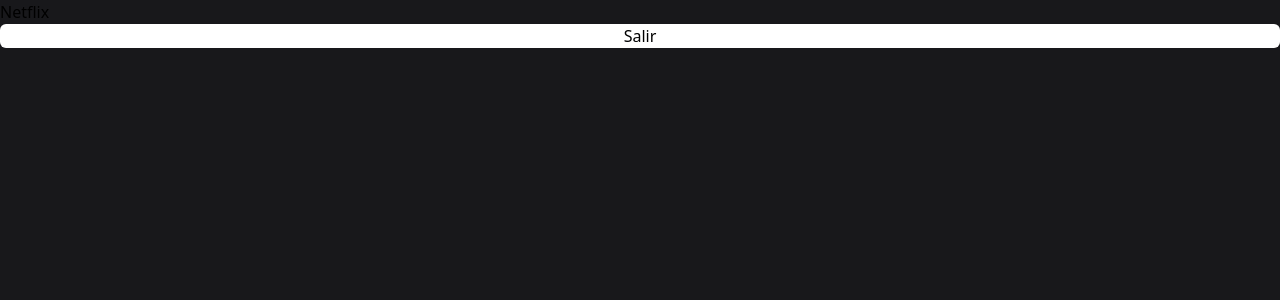
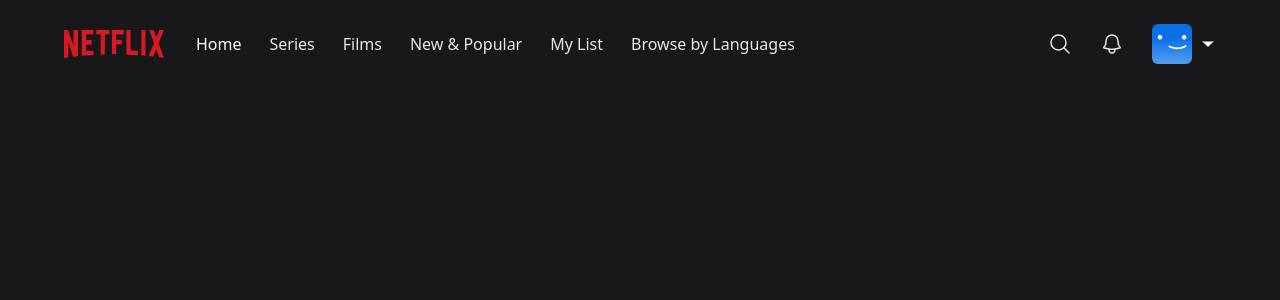
Before and after one commit to Jmestrelozano/Netflix, a Next.js app: page / in a window 1280 px wide. Shown: the top 300 px of the page. Built offline with nearby package versions, Linux system fonts and the light colour scheme; no server answers.

Commit message:
create navbar

```diff
--- /dev/null
+++ b/components/navbar/AccountMenu.tsx
@@ -0,0 +1,43 @@
+import React from "react";
+import Image from "next/image";
+import { signOut } from "next-auth/react";
+
+import useCurrentUser from "@/hooks/useCurrentUser";
+
+interface AccountMenuProps {
+  visible?: boolean;
+}
+
+export const AccountMenu: React.FC<AccountMenuProps> = ({ visible }) => {
+  const { data: currentUser } = useCurrentUser();
+
+  if (!visible) {
+    return null;
+  }
+
+  return (
+    <div className="bg-black w-56 absolute top-14 right-0 py-5 flex-col border-2 border-gray-800 flex">
+      <div className="flex flex-col gap-3">
+        <div className="px-3 group/item flex flex-row gap-3 items-center w-full">
+          <Image
+            width={80}
+            height={50}
+            className="w-8 rounded-md"
+            src="/assets/images/profiles/default-blue.png"
+            alt="user_profile"
+          />
+          <p className="text-white text-sm group-hover/item:underline">
+            {currentUser?.name}
+          </p>
+        </div>
+      </div>
+      <hr className="bg-gray-600 border-0 h-px my-4" />
+      <div
+        onClick={() => signOut()}
+        className="px-3 text-center text-white text-sm hover:underline"
+      >
+        Sign out of Netflix
+      </div>
+    </div>
+  );
+};
--- /dev/null
+++ b/components/navbar/MobileMenu.tsx
@@ -0,0 +1,32 @@
+import React from "react";
+
+interface MobileMenuProps {
+  visible?: boolean;
+}
+
+export const MobileMenu: React.FC<MobileMenuProps> = ({ visible }) => {
+  if (!visible) {
+    return null;
+  }
+
+  return (
+    <div className="bg-black w-56 absolute top-8 left-0 py-5 flex-col border-2 border-gray-800 flex">
+      <div className="flex flex-col gap-4">
+        <div className="px-3 text-center text-white hover:underline">Home</div>
+        <div className="px-3 text-center text-white hover:underline">
+          Series
+        </div>
+        <div className="px-3 text-center text-white hover:underline">Films</div>
+        <div className="px-3 text-center text-white hover:underline">
+          New & Popular
+        </div>
+        <div className="px-3 text-center text-white hover:underline">
+          My List
+        </div>
+        <div className="px-3 text-center text-white hover:underline">
+          Browse by Languages
+        </div>
+      </div>
+    </div>
+  );
+};
--- /dev/null
+++ b/components/navbar/Navbar.tsx
@@ -0,0 +1,112 @@
+import React, { useCallback, useEffect, useState } from "react";
+import {
+  BellIcon,
+  MagnifyingGlassIcon,
+  ChevronDownIcon,
+} from "@heroicons/react/24/outline";
+
+import Image from "next/image";
+import { MobileMenu } from "./MobileMenu";
+import { AccountMenu } from "./AccountMenu";
+import { NavbarItem } from "./NavbarItem";
+
+const TOP_OFFSET = 66;
+
+const Navbar = () => {
+  const [showAccountMenu, setShowAccountMenu] = useState(false);
+  const [showMobileMenu, setShowMobileMenu] = useState(false);
+  const [showBackground, setShowBackground] = useState(false);
+
+  useEffect(() => {
+    const handleScroll = () => {
+      console.log(window.scrollY);
+      if (window.scrollY >= TOP_OFFSET) {
+        setShowBackground(true);
+      } else {
+        setShowBackground(false);
+      }
+    };
+
+    window.addEventListener("scroll", handleScroll);
+
+    return () => {
+      window.removeEventListener("scroll", handleScroll);
+    };
+  }, []);
+
+  const toggleAccountMenu = useCallback(() => {
+    setShowAccountMenu((current) => !current);
+  }, []);
+
+  const toggleMobileMenu = useCallback(() => {
+    setShowMobileMenu((current) => !current);
+  }, []);
+
+  return (
+    <nav className="w-full fixed z-40">
+      <div
+        className={`px-4 md:px-16 py-6 flex flex-row items-center transition duration-500 ${
+          showBackground ? "bg-zinc-900 bg-opacity-90" : ""
+        }`}
+      >
+        <Image
+          width={100}
+          height={50}
+          draggable={false}
+          src="/assets/images/logo.png"
+          className="h-4 lg:h-7"
+          alt="Logo"
+        />
+        <div className="flex-row ml-8 gap-7 hidden lg:flex">
+          <NavbarItem label="Home" active />
+          <NavbarItem label="Series" />
+          <NavbarItem label="Films" />
+          <NavbarItem label="New & Popular" />
+          <NavbarItem label="My List" />
+          <NavbarItem label="Browse by Languages" />
+        </div>
+        <div
+          onClick={toggleMobileMenu}
+          className="lg:hidden flex flex-row items-center gap-2 ml-8 cursor-pointer relative"
+        >
+          <p className="text-white text-sm">Browse</p>
+          <ChevronDownIcon
+            className={`w-4 text-white fill-white transition ${
+              showMobileMenu ? "rotate-180" : "rotate-0"
+            }`}
+          />
+          <MobileMenu visible={showMobileMenu} />
+        </div>
+        <div className="flex flex-row ml-auto gap-7 items-center">
+          <div className="text-gray-200 hover:text-gray-300 cursor-pointer transition">
+            <MagnifyingGlassIcon className="w-6" />
+          </div>
+          <div className="text-gray-200 hover:text-gray-300 cursor-pointer transition">
+            <BellIcon className="w-6" />
+          </div>
+          <div
+            onClick={toggleAccountMenu}
+            className="flex flex-row items-center gap-2 cursor-pointer relative"
+          >
+            <div className="w-6 h-6 lg:w-10 lg:h-10 rounded-md overflow-hidden">
+              <Image
+                width={40}
+                height={40}
+                src="/assets/images/profiles/default-blue.png"
+                alt="user_profile"
+              />
+            </div>
+            <ChevronDownIcon
+              className={`w-4 text-white fill-white transition ${
+                showAccountMenu ? "rotate-180" : "rotate-0"
+              }`}
+            />
+            <AccountMenu visible={showAccountMenu} />
+          </div>
+        </div>
+      </div>
+    </nav>
+  );
+};
+
+export default Navbar;
--- /dev/null
+++ b/components/navbar/NavbarItem.tsx
@@ -0,0 +1,20 @@
+import React from "react";
+
+interface NavbarItemProps {
+  label: string;
+  active?: boolean;
+}
+
+export const NavbarItem: React.FC<NavbarItemProps> = ({ label, active }) => {
+  return (
+    <div
+      className={
+        active
+          ? "text-white cursor-default"
+          : "text-gray-200 hover:text-gray-300 cursor-pointer transition"
+      }
+    >
+      {label}
+    </div>
+  );
+};
--- a/package.json
+++ b/package.json
@@ -9,6 +9,7 @@
     "lint": "next lint"
   },
   "dependencies": {
+    "@heroicons/react": "^2.0.18",
     "@next-auth/prisma-adapter": "^1.0.7",
     "@prisma/client": "^4.15.0",
     "@types/node": "20.2.5",
--- a/pages/index.tsx
+++ b/pages/index.tsx
@@ -1,16 +1,11 @@
 import { signOut } from "next-auth/react";
+
+import Navbar from "@/components/navbar/Navbar";
 
 export default function HomePage() {
   return (
     <>
-      <h1>Netflix</h1>
-
-      <button
-        className="w-full rounded-md outline-none border-none bg-white"
-        onClick={() => signOut()}
-      >
-        Salir
-      </button>
+      <Navbar />
     </>
   );
 }
```
Also changed, not shown: 1 other file (tests, documents, lock files or other folders).
